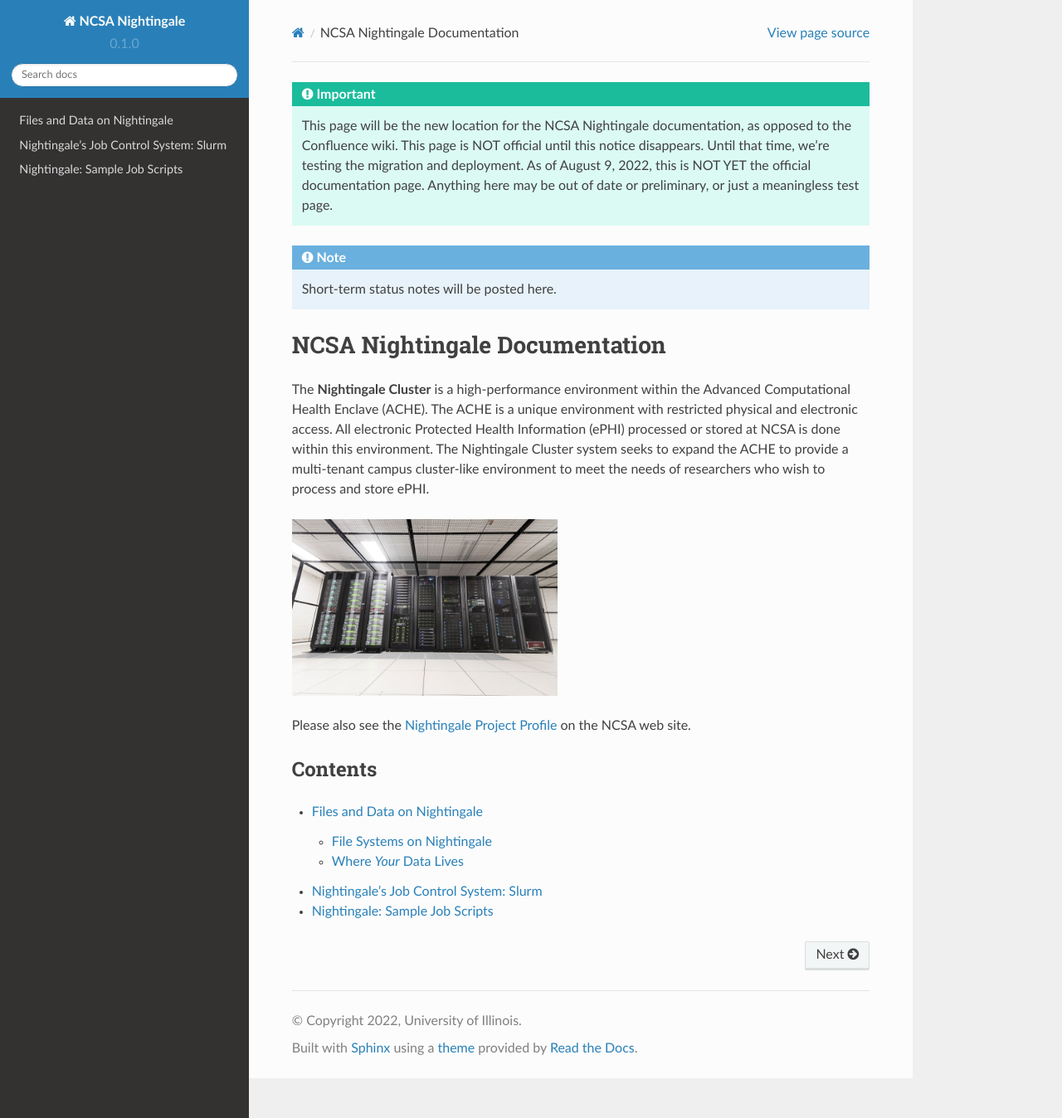
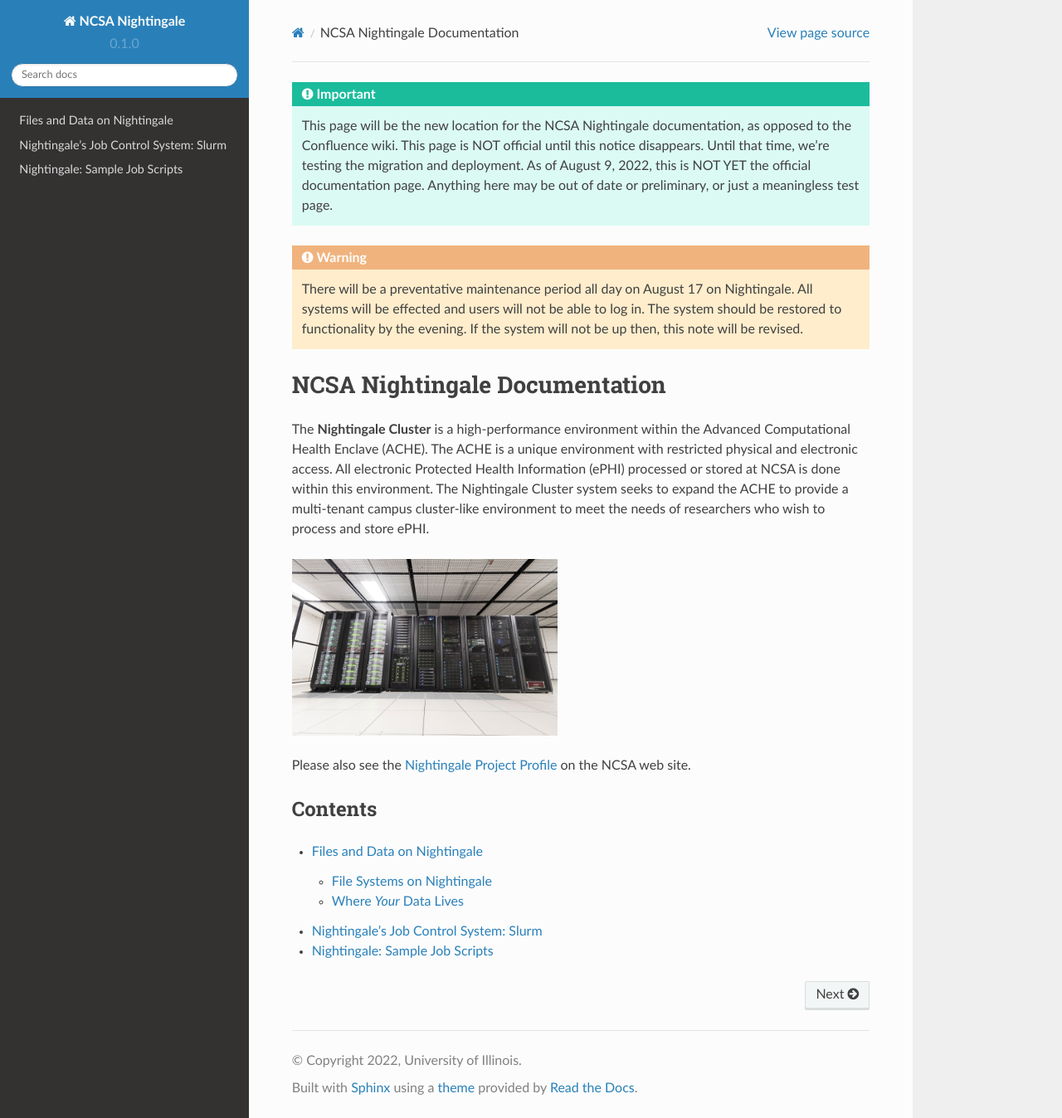
Before and after one commit to sfkappes/NG_documentation, a Sphinx documentation site: the page built from docs/source/index.rst, in a window 1280 px wide and 1348 px high. Shown: the whole window at 83% size. Built offline with Sphinx 7.4.7 and the Read the Docs theme 2.0.0, drawn with Linux system fonts in a browser that asks for light colours; pages that are not in the unit, such as notebooks, are missing from menus.

Commit message:
Aug 17 PM
Added status note for preventative maintenance August 17.

```diff
--- a/docs/source/index.rst
+++ b/docs/source/index.rst
@@ -2,9 +2,9 @@
 
    This page will be the new location for the NCSA Nightingale documentation, as opposed to the Confluence wiki.  This page is NOT official until this notice disappears.  Until that time, we're testing the migration and deployment.  As of August 9, 2022, this is NOT YET the official documentation page.  Anything here may be out of date or preliminary, or just a meaningless test page.
 
-.. note::
+.. warning::
 
-   Short-term status notes will be posted here.
+   There will be a preventative maintenance period all day on August 17 on Nightingale.  All systems will be effected and users will not be able to log in.  The system should be restored to functionality by the evening.  If the system will not be up then, this note will be revised.
 
 NCSA Nightingale Documentation
 =========================================================
```
